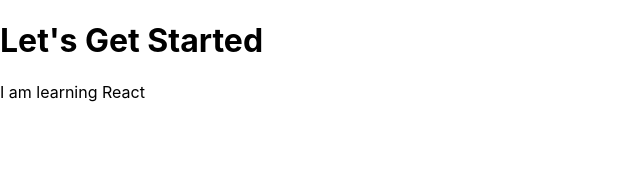
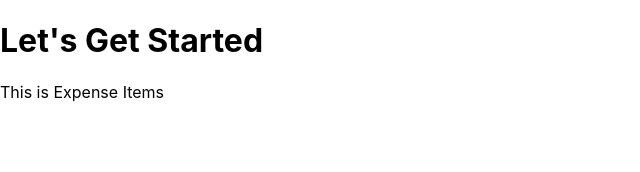
Before and after one commit to Pranavtripathi418/React-Start, a React (Create React App) app: page / in a window 1280 px wide. Shown: the top 172 px of the page, without its empty margins (0-640 px from the left). Built offline with nearby package versions, Linux system fonts and the light colour scheme.

Commit message:
first custom component

```diff
--- a/src/App.js
+++ b/src/App.js
@@ -1,10 +1,10 @@
-
+import ExpenseItem from "./components/ExpenseItem";
 
 function App() {
   return (
     <div>
     <h1>Let's Get Started</h1>
-    <p>I am learning React</p>
+    <ExpenseItem></ExpenseItem>
     </div>
   );
 }
--- /dev/null
+++ b/src/components/ExpenseItem.js
@@ -0,0 +1,5 @@
+function ExpenseItem(){
+return (<p>This is Expense Items</p>)
+}
+
+export default ExpenseItem;
```
